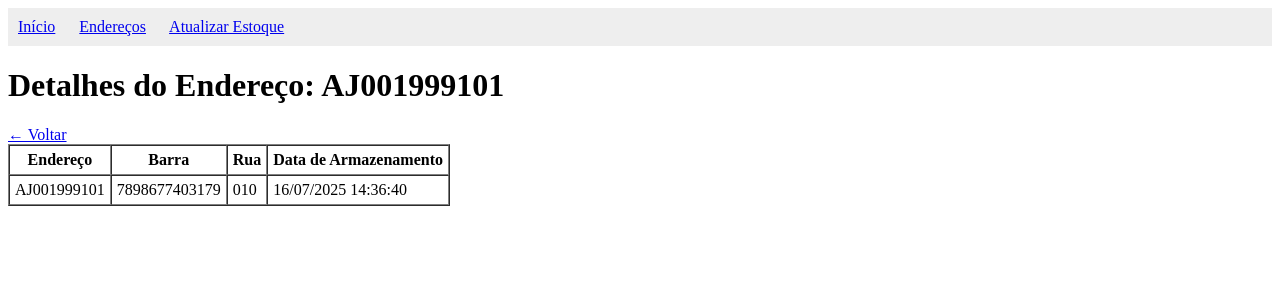
After one commit to Andersonps-dev/AppReversa, a Flask app: a page that uses templates/detalhes_endereco.html in a window 1280 px wide. The commit adds this page. Shown: the top 300 px of the page. Run offline with Flask 3, Linux system fonts and the light colour scheme; data comes from the database, SQL or seed files in the repository; both versions use the stored data as it was after the commit.

Commit message:
Add address management features and update templates for better navigation and display

```diff
--- a/app.py
+++ b/app.py
@@ -1,4 +1,12 @@
-from flask import Flask, render_template, request, redirect, url_for, session, flash
+from flask import Flask, render_template, request, redirect, url_for, session, flash, get_flashed_messages
+from werkzeug.security import generate_password_hash, check_password_hash
+from database import db
+from flask_migrate import Migrate
+import requests
+import json
+import os
+# ...existing code...
+from flask import Flask, render_template, request, redirect, url_for, session, flash, get_flashed_messages
 from werkzeug.security import generate_password_hash, check_password_hash
 from database import db
 from flask_migrate import Migrate
@@ -244,7 +252,11 @@ def extrair_dados_estoques_wms(link_wms, user_wms, senha_wms, id_depositante=236
 
 @app.route('/')
 def index():
-    return render_template('index.html', codigo_barra=None)
+    sucesso = None
+    msgs = get_flashed_messages(category_filter=['success'])
+    if msgs:
+        sucesso = msgs[0]
+    return render_template('index.html', codigo_barra=None, sucesso=sucesso)
 
 @app.route('/consultar_rua', methods=['POST'])
 def consultar_rua():
@@ -298,9 +310,20 @@ def salvar_endereco():
         novo = BarraEndereco(barra=codigo_barra, rua=rua, endereco=endereco, data_armazenamento=datetime.now())
         db.session.add(novo)
         db.session.commit()
-        return render_template('index.html', sucesso='Endereço salvo com sucesso!', codigo_barra=None)
+        flash('Endereço salvo com sucesso!', 'success')
+        return redirect(url_for('index'))
     except Exception as e:
         return render_template('index.html', erro=f'Erro ao salvar: {e}', codigo_barra=codigo_barra, rua=rua)
+
+@app.route('/enderecos')
+def enderecos():
+    results = db.session.query(BarraEndereco.endereco, func.count(BarraEndereco.barra)).group_by(BarraEndereco.endereco).all()
+    return render_template('enderecos.html', enderecos=results)
+
+@app.route('/enderecos/<endereco>')
+def detalhes_endereco(endereco):
+    detalhes = BarraEndereco.query.filter_by(endereco=endereco).all()
+    return render_template('detalhes_endereco.html', endereco=endereco, detalhes=detalhes)
 
 if __name__ == '__main__':
     with app.app_context():
--- /dev/null
+++ b/templates/detalhes_endereco.html
@@ -0,0 +1,36 @@
+<!DOCTYPE html>
+<html lang="pt-br">
+<head>
+    <meta charset="UTF-8">
+    <title>Detalhes do Endereço</title>
+</head>
+<body>
+    <nav style="background:#eee;padding:10px 0 10px 10px;margin-bottom:20px;">
+        <a href="/" style="margin-right:20px;">Início</a>
+        <a href="/enderecos" style="margin-right:20px;">Endereços</a>
+        <a href="/atualizar_estoque">Atualizar Estoque</a>
+    </nav>
+    <h1>Detalhes do Endereço: {{ endereco }}</h1>
+    <a href="{{ url_for('enderecos') }}">&larr; Voltar</a>
+    <table border="1" cellpadding="5" cellspacing="0">
+        <thead>
+            <tr>
+                <th>Endereço</th>
+                <th>Barra</th>
+                <th>Rua</th>
+                <th>Data de Armazenamento</th>
+            </tr>
+        </thead>
+        <tbody>
+            {% for item in detalhes %}
+            <tr>
+                <td>{{ item.endereco }}</td>
+                <td>{{ item.barra }}</td>
+                <td>{{ item.rua }}</td>
+                <td>{{ item.data_armazenamento.strftime('%d/%m/%Y %H:%M:%S') if item.data_armazenamento else '' }}</td>
+            </tr>
+            {% endfor %}
+        </tbody>
+    </table>
+</body>
+</html>
```
Also changed, not shown: templates/enderecos.html (added, +31 -0 lines), templates/index.html (+9 -0 lines), instance/database.db.
